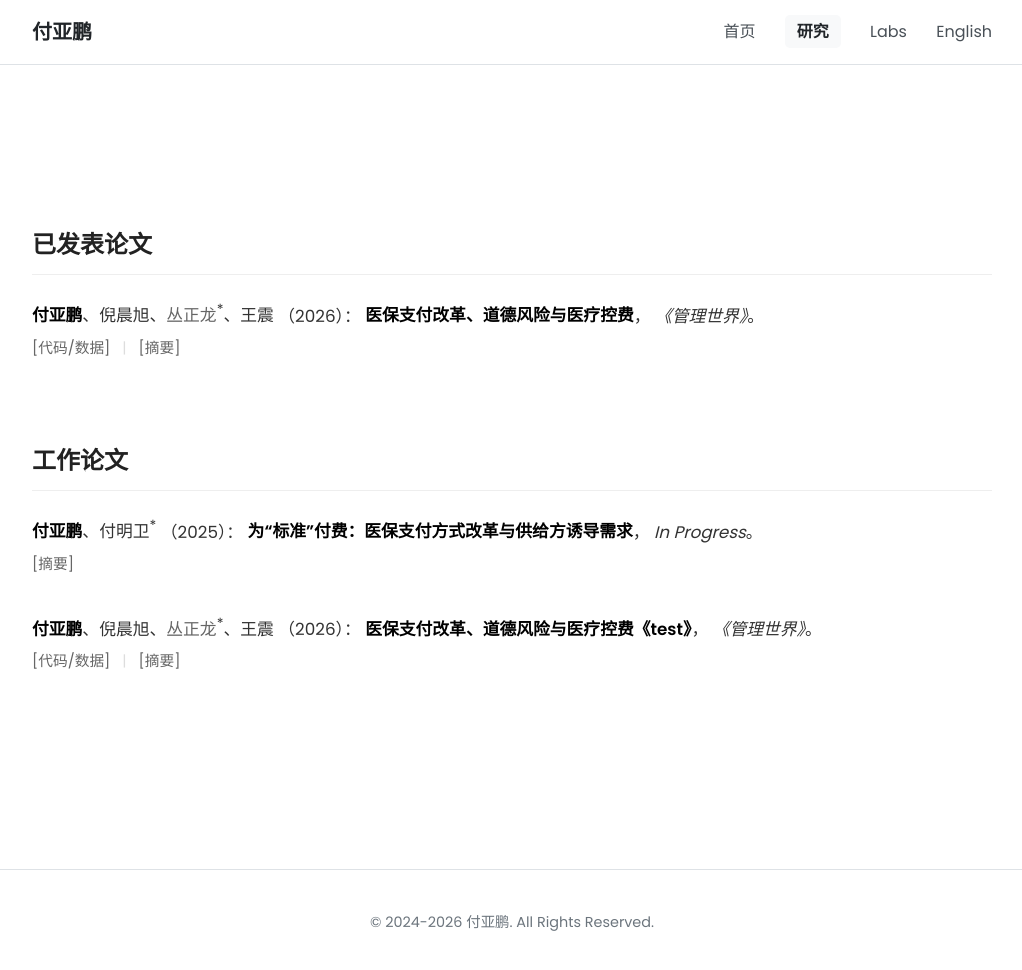
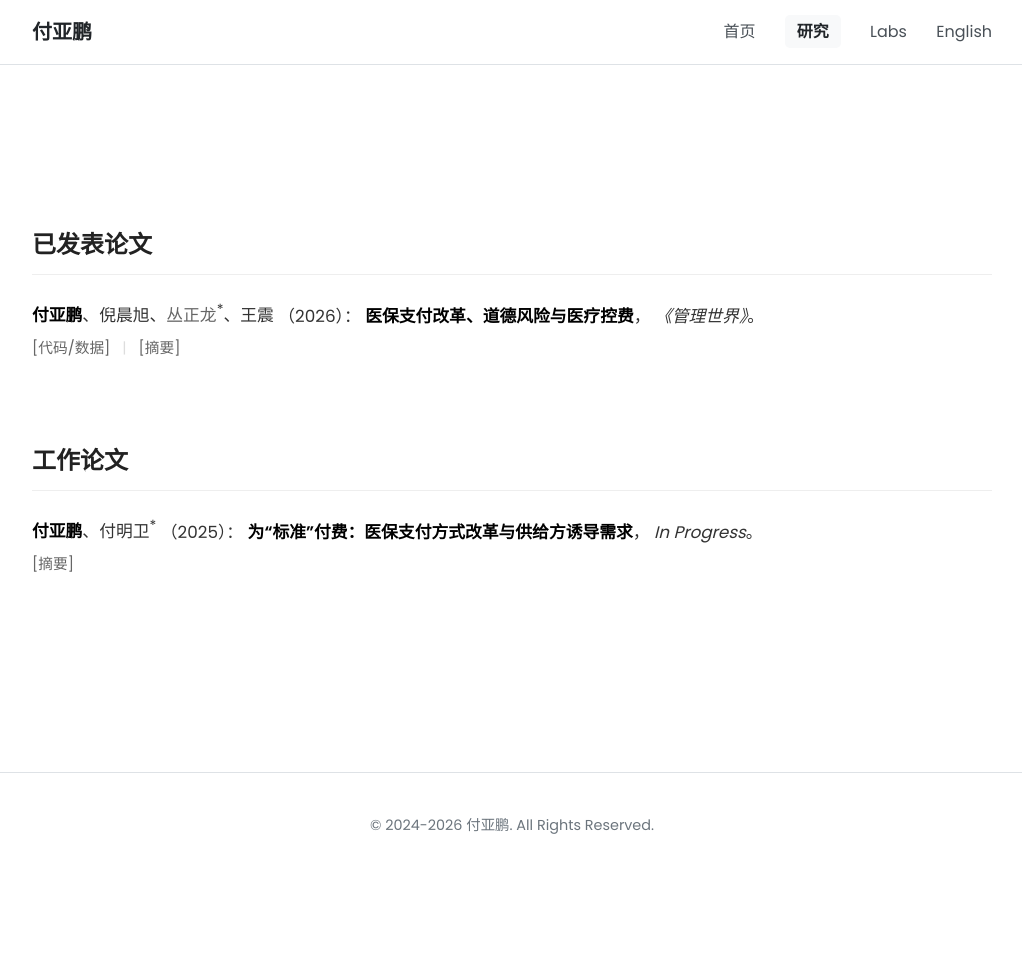
Before and after one commit to fyapeng/fyapeng.github.io, a Jekyll site: the page built from research.html, in a window 1280 px wide and 975 px high. Shown: the top 970 px of the window, without its empty margins (128-1150 px from the left). Built offline with Jekyll 4.4.1, drawn with Linux system fonts in a browser that asks for light colours; some of the changed lines change nothing that is shown.

Commit message:
Update research.yml

```diff
--- a/_data/research.yml
+++ b/_data/research.yml
@@ -23,13 +23,3 @@ working_papers:
     code: "#"
     abstract: |
       理解信息不对称下的激励机制设计对于优化市场配置效率至关重要。本文基于贝叶斯说服框架，考察了按病种分值付费（DIP）如何导致医生的“说服性高套编码”行为。实证发现，医生利用信息优势诱导患者“治疗升级”，导致简单手术比例显著上升10.8个百分点。反事实模拟表明，这种策略性行为解释了DIP时期57.3%的过度医疗费用，且在低风险病种中不仅完全抵消了改革的控费效应，还显著加剧了由保险引致的道德风险。本文为评估支付改革绩效及优化医保监管政策提供了重要见解。
-
-  - title: "医保支付改革、道德风险与医疗控费《test》"
-    authors: "付亚鹏、倪晨旭、<a href='https://www.zhenglongcong.com/'>丛正龙</a><sup>*</sup>、王震"
-    year: 2026
-    journal: "《管理世界》"
-    pdf: "#"
-    slides: "#"
-    code: "https://fyapeng.com/fbunch/"
-    abstract: |
-      《test》医保制度中的起付线等非线性成本分担规则可能与供给侧医保支付方式改革产生复杂交互，从而影响医疗控费的效果与可持续性。本文基于2015—2019年全国医保结算微观数据，采用群聚-双重差分（Bunching-DID）方法，系统评估DRG/DIP支付改革对医疗费用与个人负担的影响，并重点考察起付线附近的策略性费用调整（道德风险）及其对改革绩效的干扰。研究发现：第一，起付线显著诱导费用在门槛右侧群聚，约5.7%的就诊费用被策略性推高至起付线以上，使相关样本的人均医疗总费用上升14.3%，而患者自付费用未显著下降，表明医患双方共同作用下存在道德风险。第二，在考虑行为反应异质性后，DRG/DIP改革的控费效应呈现明显分布依赖：起付线附近患者的自付负担不降反升，且医疗机构出现一定的病例选择迹象。第三，相较于DRG，DIP在抑制门槛附近的策略性费用调整方面更为有效。本文将供给侧支付改革与需求侧非线性激励纳入统一分析框架，揭示了制度拐点对政策评估的潜在干扰机制，为优化医疗控费政策工具组合提供方法论启示与经验证据。
```
